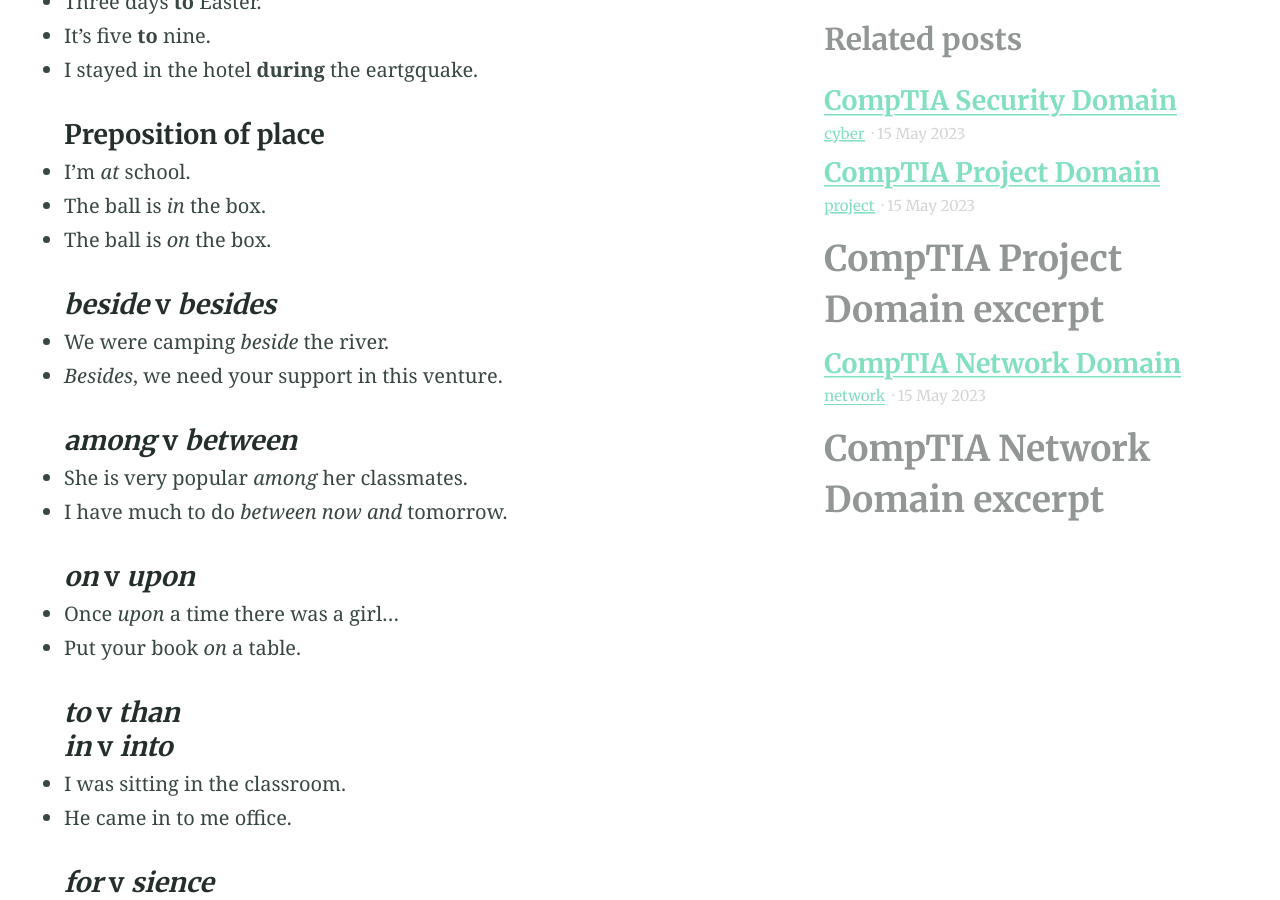
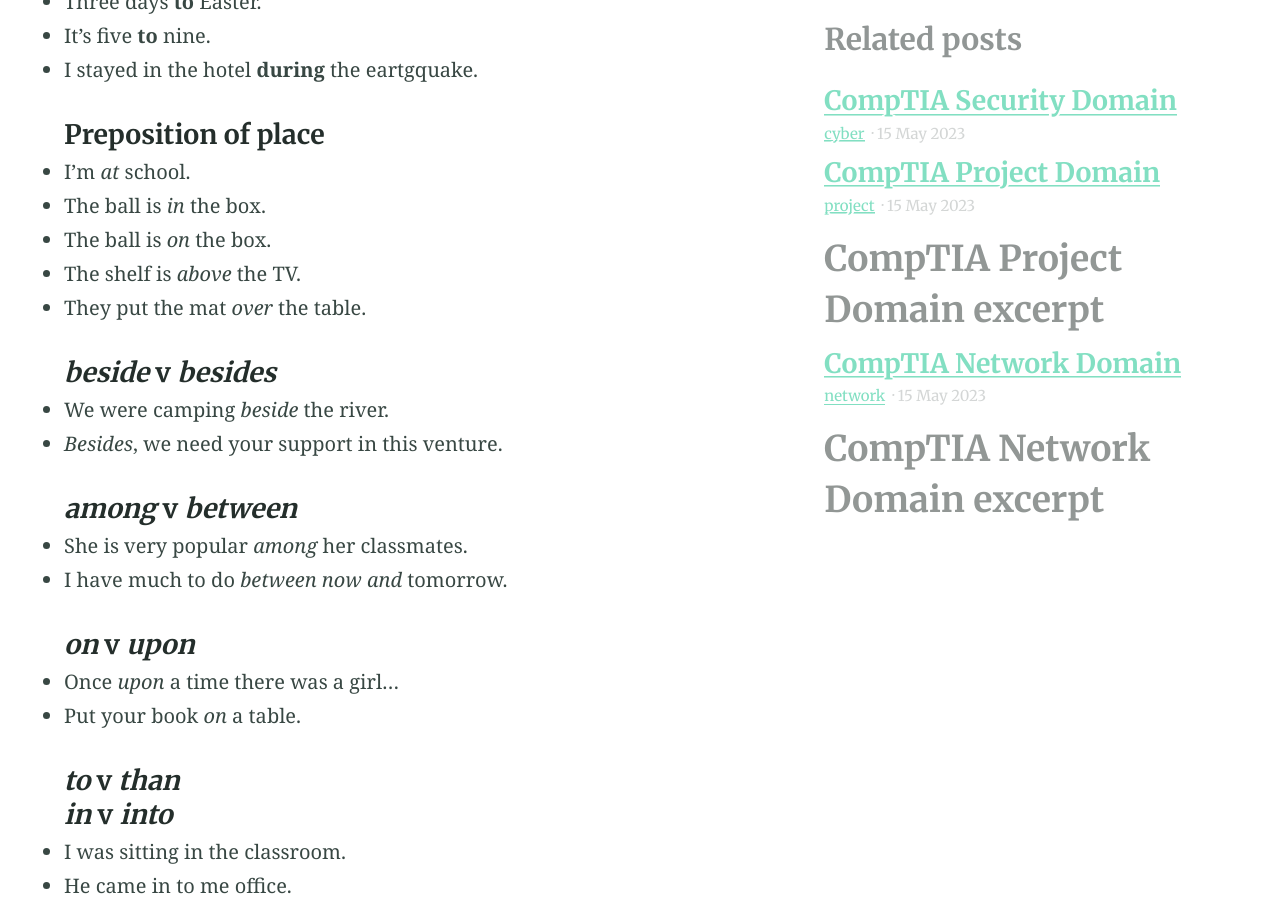
Before and after one commit to esccode/esccode.github.io, a Jekyll site: the page built from _posts/2023-05-14-eng-grammar.md, in a window 1280 px wide and 900 px high, scrolled down 3625 px. Built offline with Jekyll 4.4.1, drawn with Linux system fonts in a browser that asks for light colours.

Commit message:
dddddddd

```diff
--- a/_posts/2023-05-14-eng-grammar.md
+++ b/_posts/2023-05-14-eng-grammar.md
@@ -94,6 +94,8 @@ These are words that show the relationship between a noun or pronoun and other w
 - I'm *at* school.
 - The ball is *in* the box.
 - The ball is *on* the box.
+- The shelf is *above* the TV.
+- They put the mat *over* the table.
 
 #### *beside* v *besides*
 
```
